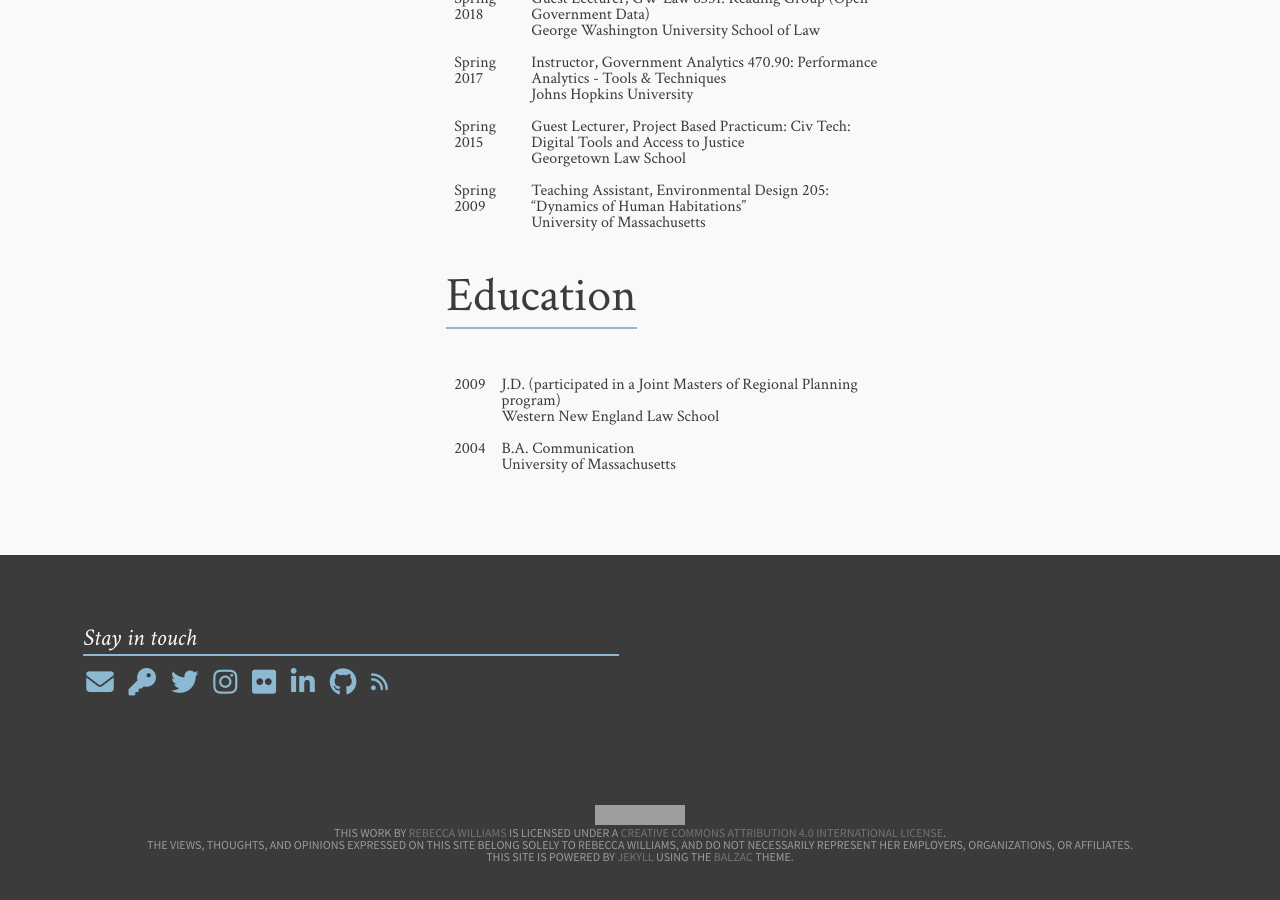
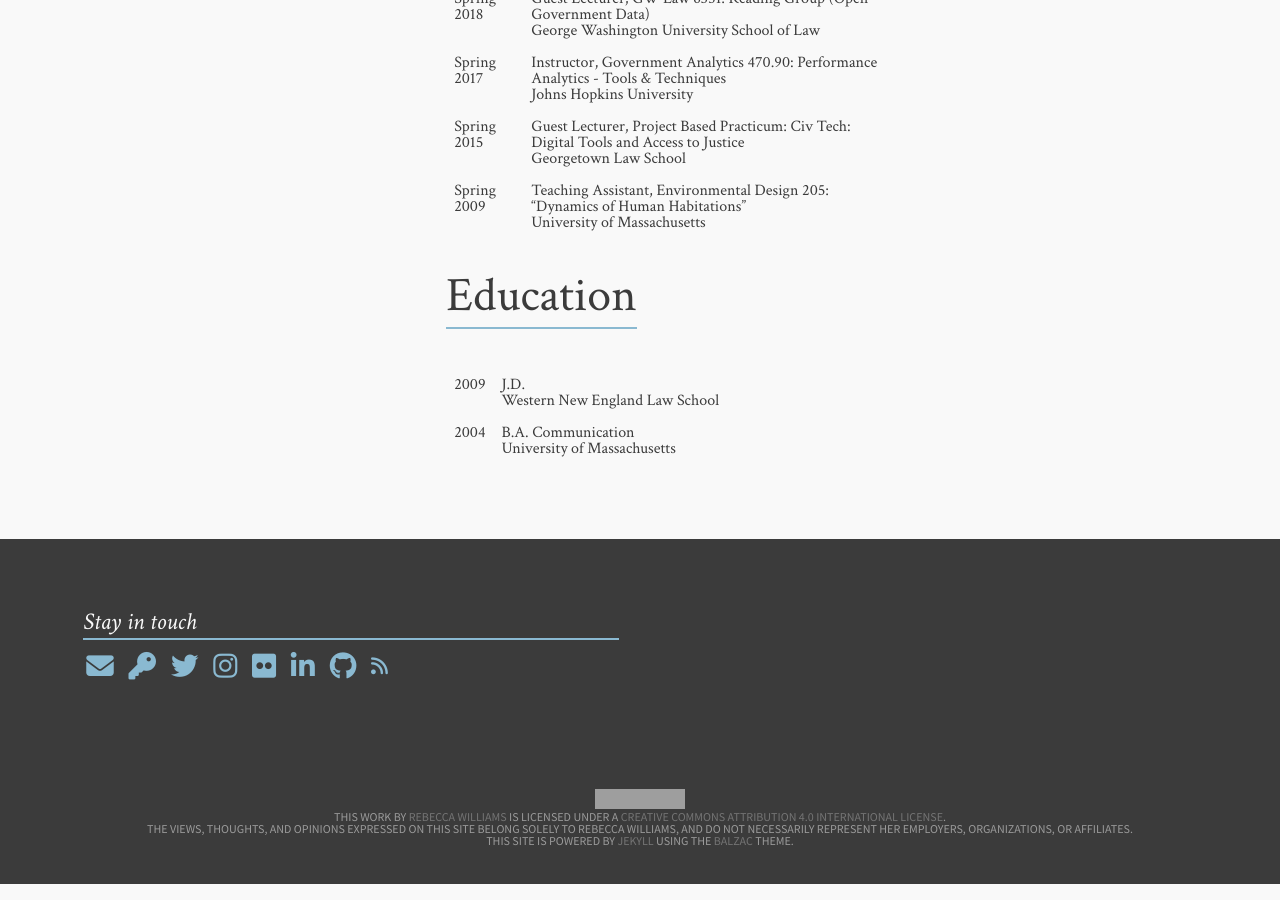
Before and after one commit to rebeccawilliams/rebeccawilliams.us, a Jekyll site: the page built from work.md, in a window 1280 px wide and 900 px high, scrolled down 1217 px. Built offline with Jekyll 4.4.1, drawn with Linux system fonts in a browser that asks for light colours; nearby versions of some CDN libraries; grey boxes are pictures that could not be loaded.

Commit message:
Update working.html

```diff
--- a/_layouts/working.html
+++ b/_layouts/working.html
@@ -105,7 +105,7 @@ Massachusetts Fair Housing Center</td>
 <p><table>
   <tr>
     <td>2009</td>
-    <td>J.D. (participated in a Joint Masters of Regional Planning program)<br>Western New England Law School</td>
+    <td>J.D.<br>Western New England Law School</td>
   </tr>
   <tr>
     <td>2004</td>
```
